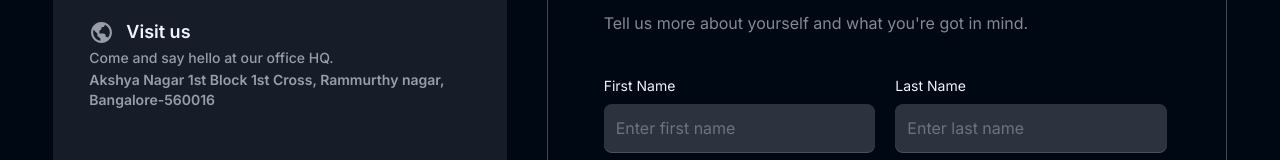
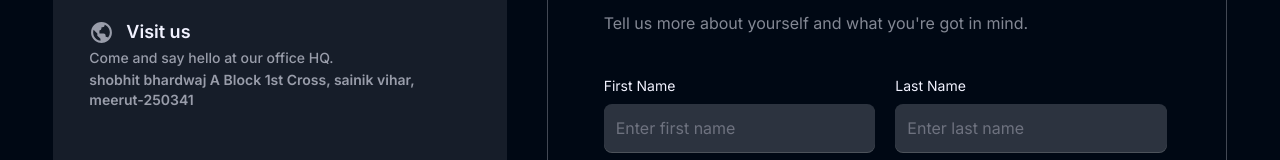
Before and after one commit to bhardwajshobhit758-cmyk/LiveCode, a React (Vite) app in the folder frontend/: page /contact in a window 1280 px wide. Shown: the part 218-378 px from the top of the page. Built offline with nearby package versions, Linux system fonts and the light colour scheme; no server answers; a web font is replaced by a local one.

Commit message:
Update office address in ContactDetails to Meerut HQ

```diff
--- a/frontend/src/components/core/ContactPage/ContactDetails.jsx
+++ b/frontend/src/components/core/ContactPage/ContactDetails.jsx
@@ -15,7 +15,7 @@ const contactDetails = [
     heading: "Visit us",
     description: "Come and say hello at our office HQ.",
     details:
-      "Akshya Nagar 1st Block 1st Cross, Rammurthy nagar, Bangalore-560016",
+      "shobhit bhardwaj  A Block 1st Cross, sainik vihar, meerut-250341",
   },
   {
     icon: "IoCall",
```
